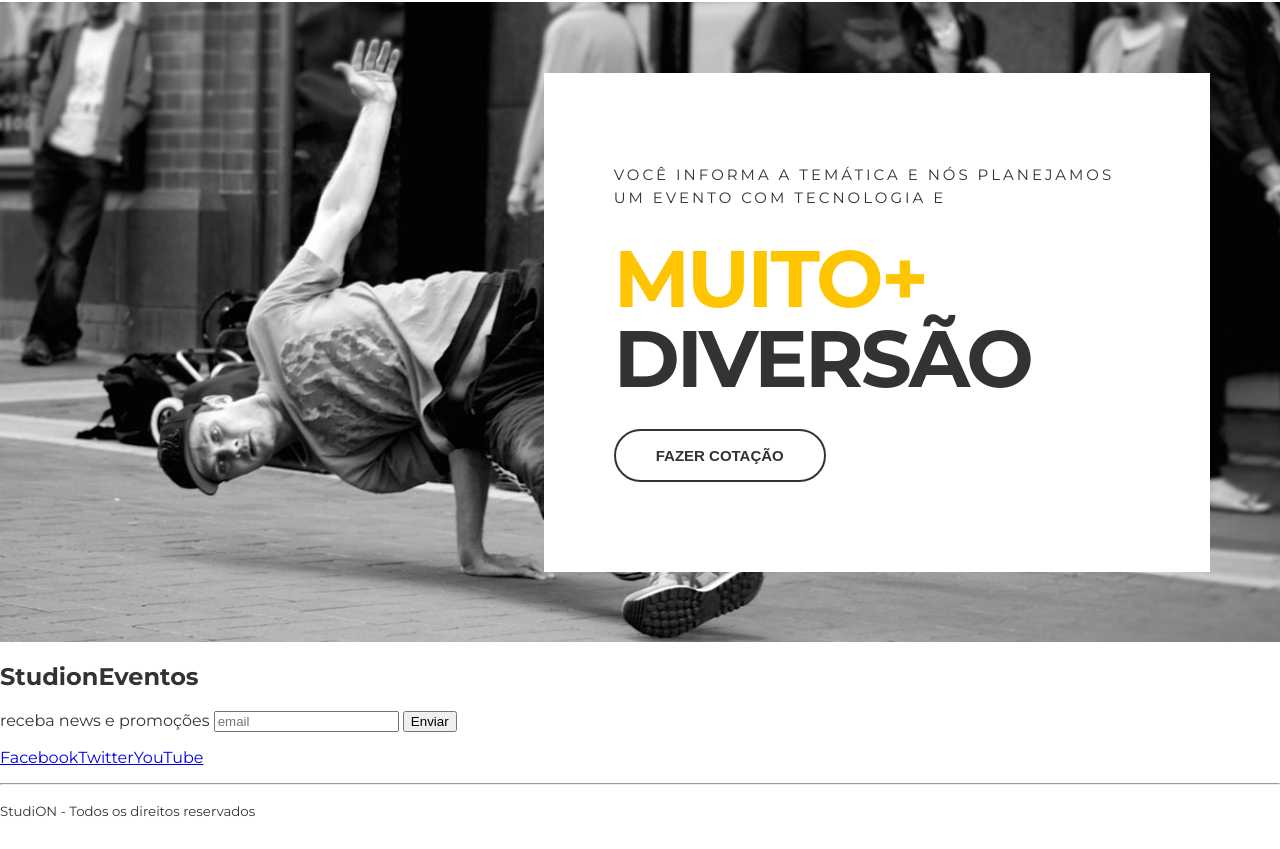
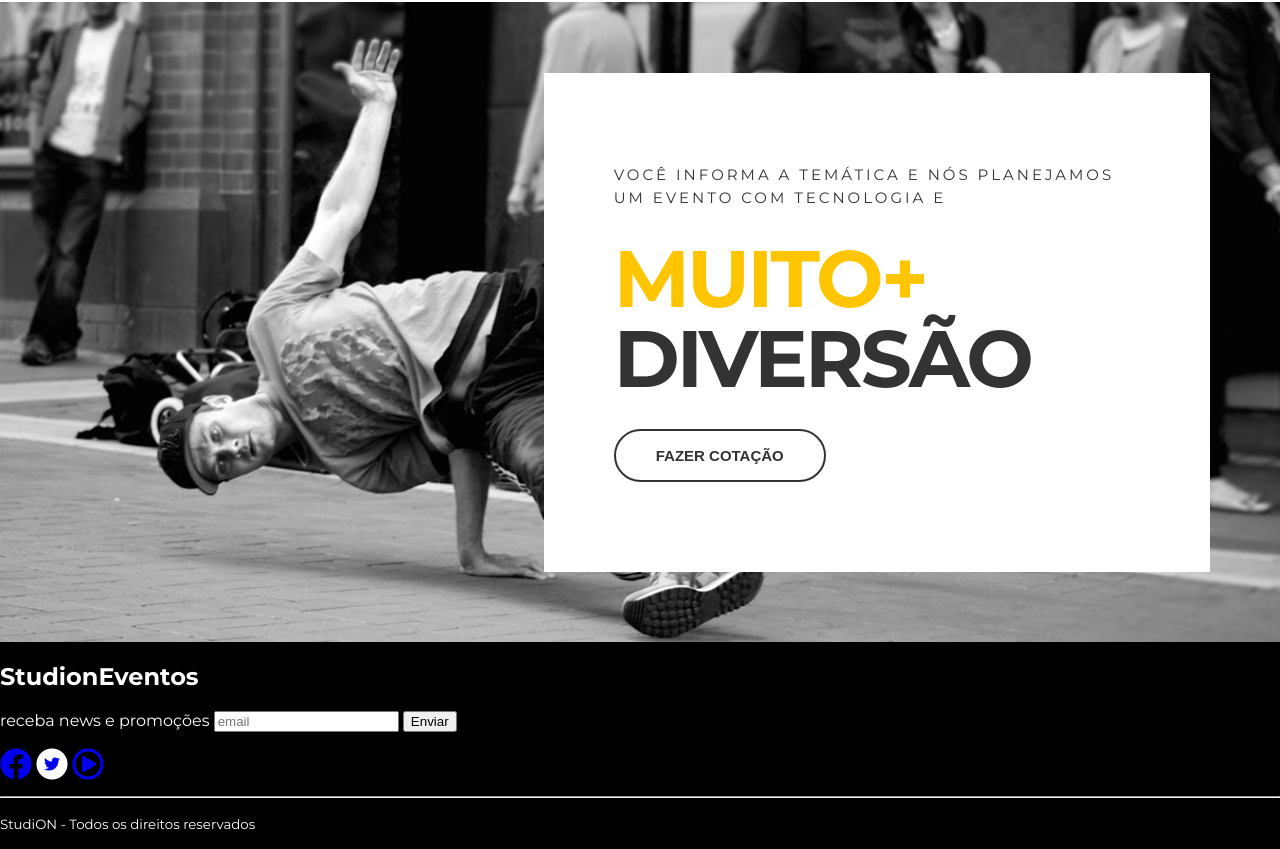
Before and after one commit to danielsilveira-dev/projeto-studion, a website: page src/index.html in a window 1280 px wide. Shown: the part 1547-2396 px from the top of the page. Drawn offline with Linux system fonts and the light colour scheme.

Commit message:
feat(aula-7a): CSS - Font Awesome

```diff
--- a/src/index.html
+++ b/src/index.html
@@ -135,10 +135,23 @@
       </form>
       <ul>
         <li>
-          <a href="https://www.facebook.com/" target="_blank">Facebook</a>
+          <a href="https://www.facebook.com/" target="_blank">
+            <i class="fab fa-facebook fa-2x"></i>
+          </a>
         </li>
-        <li><a href="https://twitter.com/" target="_blank">Twitter</a></li>
-        <li><a href="https://www.youtube.com/" target="_blank">YouTube</a></li>
+        <li>
+          <a href="https://twitter.com/" target="_blank">
+            <span class="fa-stack">
+              <i class="fas fa-circle fa-stack-2x fa-inverse"></i>
+              <i class="fab fa-twitter fa-stack-1x"></i>
+            </span>
+          </a>
+        </li>
+        <li>
+          <a href="https://www.youtube.com/" target="_blank">
+            <i class="far fa-play-circle fa-2x"></i>
+          </a>
+      </li>
       </ul>
       <hr />
       <p>
--- a/src/style.css
+++ b/src/style.css
@@ -1,4 +1,6 @@
-@import url('https://fonts.googleapis.com/css2?family=Montserrat:wght@300;400;500;700;900&family=Roboto&display=swap');
+@import url('https://fonts.googleapis.com/css2?family=Montserrat:wght@300;400;700;900&family=Roboto&display=swap');
+@import url('https://cdnjs.cloudflare.com/ajax/libs/font-awesome/5.14.0/css/fontawesome.min.css');
+@import url('https://cdnjs.cloudflare.com/ajax/libs/font-awesome/5.14.0/css/all.min.css');
 * {
   box-sizing: border-box;
 }
@@ -182,7 +184,7 @@ ul {
 
 .institutional__copy h6 {
   font-size: .875rem;
-  font-weight: 300;
+  font-weight: 400;
   letter-spacing: .1rem;
   text-transform: uppercase;
   margin: 0;
@@ -251,3 +253,8 @@ ul {
   border-color: var(--color-copy);
   background: unset;
 }
+
+footer {
+  background-color: #000;
+  color: #fff;
+}
```
Also changed, not shown: README.md.
